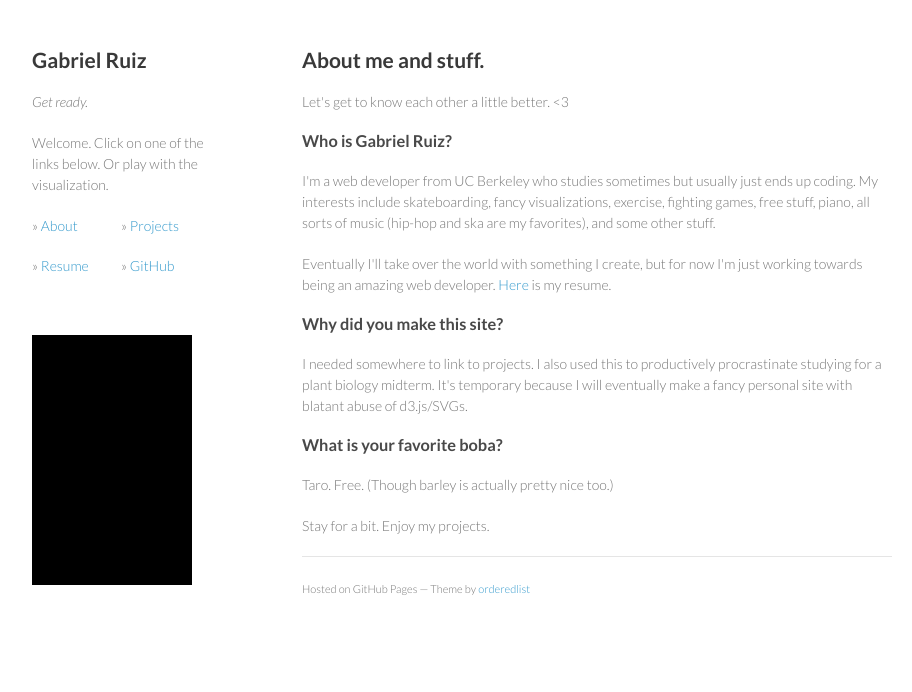
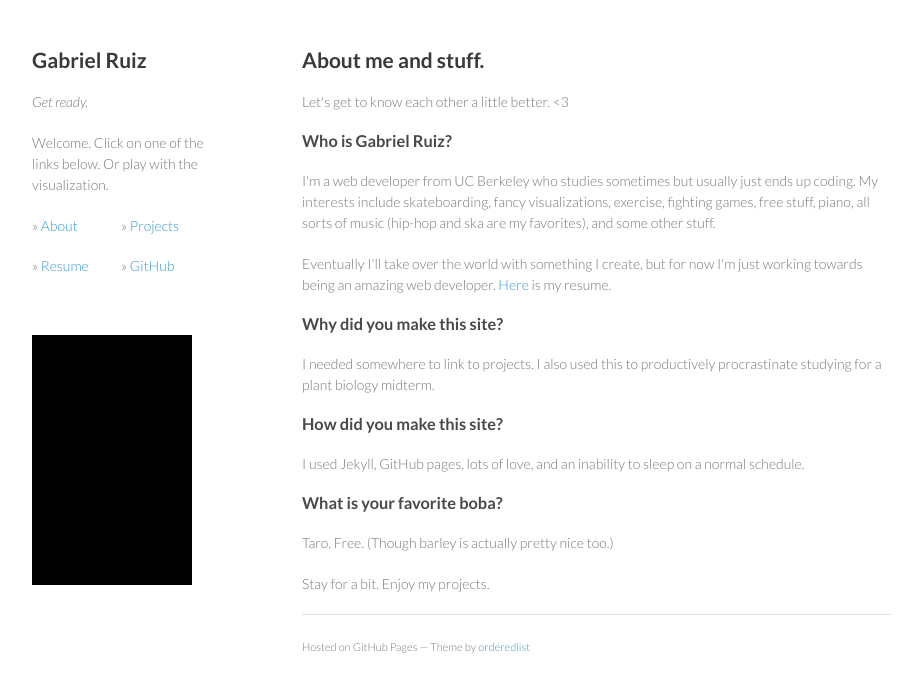
Before and after one commit to jasminelee/gruiz17.github.com, a Jekyll site: the page built from index.html, in a window 1280 px wide. Shown: the top 692 px of the page, without its empty margins (178-1090 px from the left). Built offline with Jekyll 4.4.1, drawn with Linux system fonts in a browser that asks for light colours.

Commit message:
changed index.html

```diff
--- a/index.html
+++ b/index.html
@@ -8,7 +8,9 @@ title: Gabriel Ruiz
 <p>I'm a web developer from UC Berkeley who studies sometimes but usually just ends up coding. My interests include skateboarding, fancy visualizations, exercise, fighting games, free stuff, piano, all sorts of music (hip-hop and ska are my favorites), and some other stuff.</p>
 <p>Eventually I'll take over the world with something I create, but for now I'm just working towards being an amazing web developer. <a href="http://dl.dropbox.com/s/14bvli9w9lawfza/GabrielRuizResume.pdf">Here</a> is my resume.</p>
 <h3>Why did you make this site?</h3>
-<p>I needed somewhere to link to projects. I also used this to productively procrastinate studying for a plant biology midterm. It's temporary because I will eventually make a fancy personal site with blatant abuse of d3.js/SVGs.</p>
+<p>I needed somewhere to link to projects. I also used this to productively procrastinate studying for a plant biology midterm.</p>
+<h3>How did you make this site?</h3>
+<p>I used Jekyll, GitHub pages, lots of love, and an inability to sleep on a normal schedule.</p>
 <h3>What is your favorite boba?</h3>
 <p>Taro. Free. (Though barley is actually pretty nice too.)</p>
 <p>Stay for a bit. Enjoy my projects.</p>
```
